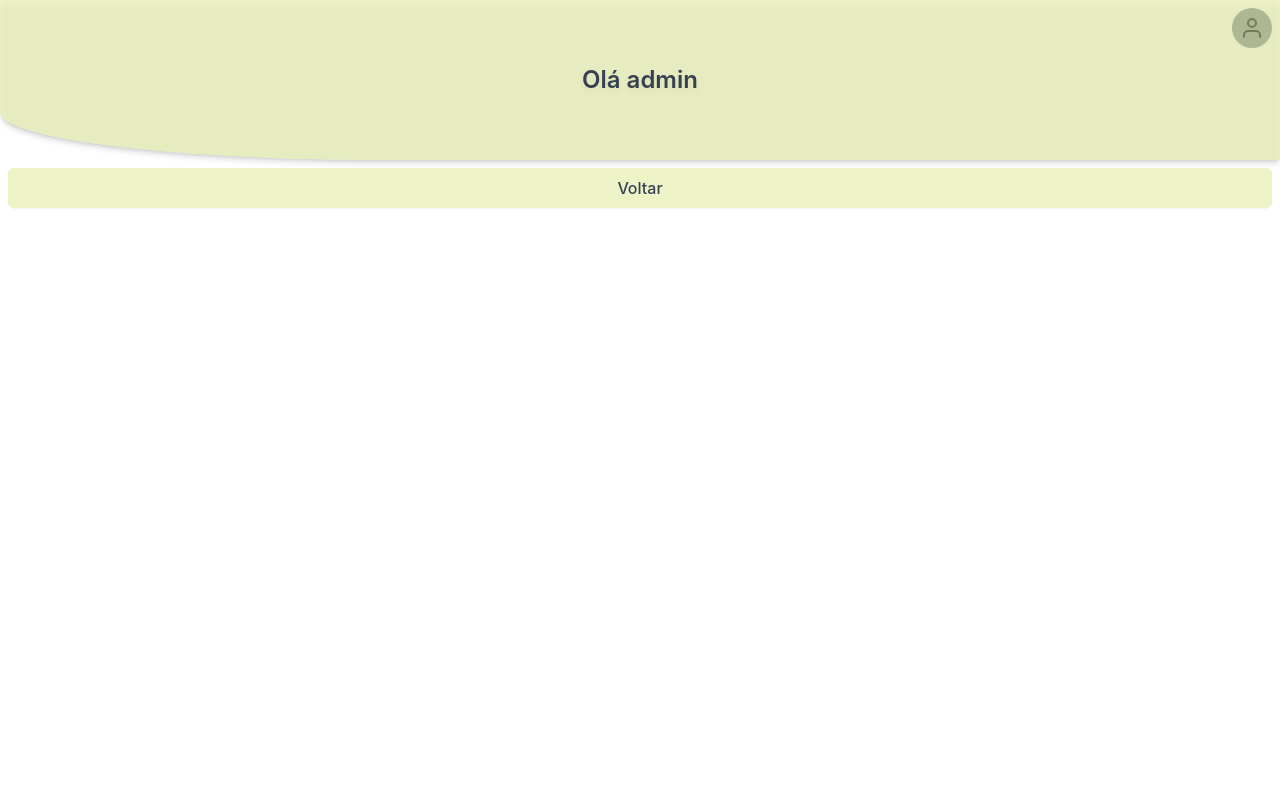
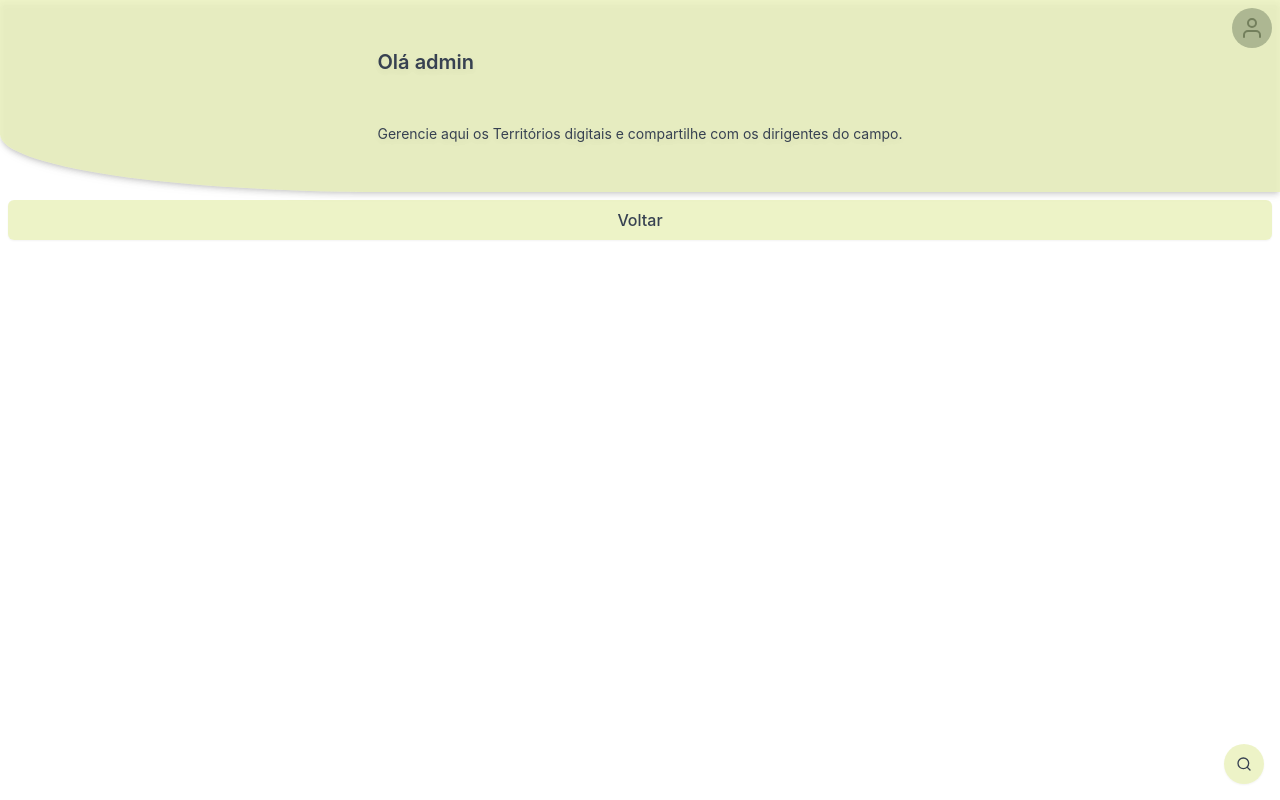
Before and after one commit to Jwfelipee/web_territory_manager, a React (Vite) app: page /home in a window 1280 px wide. Built offline with nearby package versions, Linux system fonts and the light colour scheme.

Commit message:
feat: add home, header and search input

```diff
--- a/src/components/ui/layout/default/body.tsx
+++ b/src/components/ui/layout/default/body.tsx
@@ -7,7 +7,7 @@ interface BodyProps {
 export function Body({ children }: BodyProps) {
   return (
     <>
-      <div className={clsx("h-[calc(100vh-160px)] p-2 flex flex-col")}>
+      <div className={clsx("h-[calc(100vh-192px)] p-2 flex flex-col")}>
         {children}
       </div>
     </>
--- a/src/components/ui/layout/default/header.tsx
+++ b/src/components/ui/layout/default/header.tsx
@@ -9,7 +9,7 @@ export function Header({ children }: HeaderProps) {
     <>
       <div
         className={clsx(
-          "bg-primary flex w-full h-40 rounded-bl-[30%] relative items-center justify-center shadow-md drop-shadow-md px-10"
+          "bg-primary flex w-full h-48 rounded-bl-[30%] relative items-center justify-center shadow-md drop-shadow-md px-10 z-10"
         )}
       >
         {children}
--- a/src/modules/misc/routes/home/home.tsx
+++ b/src/modules/misc/routes/home/home.tsx
@@ -1,17 +1,57 @@
 import { Body, Button, Header } from "@/components/ui";
 import clsx from "clsx";
 import { useNavigate } from "react-router-dom";
+import { useHome } from "./useHome";
+import { Input } from "@/components/ui/Input";
+import { Search } from "react-feather";
+import { ISetSearch } from "./type";
 
 export default function Home() {
   const navigator = useNavigate();
+  const { search, setSearch } = useHome();
+
   return (
     <div className={clsx("relative")}>
       <Header>
-        <h1 className="text-2xl font-semibold">Olá admin</h1>
+        <div className="flex flex-col justify-evenly h-full">
+          <h1 className="text-xl font-semibold">Olá admin</h1>
+          <p className="text-sm">
+            Gerencie aqui os Territórios digitais e compartilhe com os
+            dirigentes do campo.
+          </p>
+          <div
+            className={clsx(
+              {
+                "opacity-0 h-0 w-0 absolute -top-full -left-full pointer-events-none":
+                  !search.show,
+              },
+              "w-full flex justify-center items-center gap-1 transition-all duration-300 ease-in-out"
+            )}
+          >
+            <Input
+              placeholder="pesquise o território"
+              className="border-white"
+            />
+            <Search size={16} />
+          </div>
+        </div>
       </Header>
       <Body>
-        <Button onClick={() => navigator(-1)}>Voltar</Button>
+        <Button onClick={() => navigator("/")}>Voltar</Button>
       </Body>
+
+      <SearchButton setSearch={setSearch} />
     </div>
   );
 }
+
+const SearchButton = ({ setSearch }: { setSearch: ISetSearch }) => {
+  return (
+    <Button
+      onClick={() => setSearch((prev) => ({ ...prev, show: !prev.show }))}
+      className="fixed bottom-4 right-4 !w-10 !h-10 !p-2 !rounded-full"
+    >
+      <Search size={16} />
+    </Button>
+  );
+};
--- /dev/null
+++ b/src/modules/misc/routes/home/type.ts
@@ -0,0 +1,14 @@
+export type IUseHome = {
+   search: ISearch
+   setSearch: ISetSearch
+}
+
+export type ISearch = {
+   show: boolean
+   term: string
+}
+
+export type ISetSearch = React.Dispatch<React.SetStateAction<{
+   show: boolean;
+   term: string;
+}>>
--- /dev/null
+++ b/src/modules/misc/routes/home/useHome.ts
@@ -0,0 +1,14 @@
+import { useState } from "react"
+import { IUseHome, ISearch } from "./type"
+
+export const useHome = (): IUseHome => {
+   const [search, setSearch] = useState<ISearch>({
+      show: false,
+      term: "",
+   })
+
+   return {
+      search,
+      setSearch,
+   }
+}
--- a/src/modules/misc/routes/login/login.tsx
+++ b/src/modules/misc/routes/login/login.tsx
@@ -1,8 +1,39 @@
-import { Body, Button, Header, LinkButton } from "@/components/ui";
+import { Body, Button, Header } from "@/components/ui";
 import { Input } from "@/components/ui/Input";
+import { notify } from "@/utils/alert";
 import clsx from "clsx";
+import { useState } from "react";
+import { useNavigate } from "react-router-dom";
+
+type LoginData = {
+  email: string;
+  password: string;
+};
 
 export default function Login() {
+  const [loginData, setLoginData] = useState<LoginData>({
+    email: "",
+    password: "",
+  });
+  const navigator = useNavigate();
+
+  const handleChange = (e: React.ChangeEvent<HTMLInputElement>) => {
+    const { name, value } = e.target;
+    setLoginData((prev) => ({ ...prev, [name]: value }));
+  };
+
+  const handleSubmit = (e: React.FormEvent<HTMLFormElement>) => {
+    e.preventDefault();
+    if (!loginData.email || !loginData.password) {
+      notify({
+        title: "Erro",
+        message: "Preencha todos os campos",
+      });
+      return;
+    }
+    navigator("/home");
+  };
+
   return (
     <div className={clsx("relative h-full")}>
       <Header>
@@ -11,20 +42,33 @@ export default function Login() {
         </h1>
       </Header>
       <Body>
-        <div
+        <form
           className={clsx("flex flex-col items-center justify-around h-full")}
+          // eslint-disable-next-line @typescript-eslint/no-misused-promises
+          onSubmit={handleSubmit}
         >
           <h4 className="px-8">
             Insira suas informações para realizar o login
           </h4>
-          <div className="h-1/3 flex flex-col justify-center items-center gap-10">
-            <Input label="E-mail" />
-            <Input label="Senha" type="password" />
+          <div className="h-1/3 w-10/12 flex flex-col justify-center items-center gap-10">
+            <Input
+              onChange={handleChange}
+              value={loginData.email}
+              name="email"
+              label="E-mail"
+            />
+            <Input
+              onChange={handleChange}
+              value={loginData.password}
+              name="password"
+              label="Senha"
+              type="password"
+            />
           </div>
-          <LinkButton to="/home" variant="secondary" className="w-11/12">
+          <Button type="submit" variant="secondary" className="w-10/12">
             Entrar
-          </LinkButton>
-        </div>
+          </Button>
+        </form>
       </Body>
     </div>
   );
--- /dev/null
+++ b/src/utils/alert.ts
@@ -0,0 +1,3 @@
+type Notify = { title: string; message: string }
+
+export const notify = ({ title, message }: Notify) => alert(`${title}\n${message}`);
```
